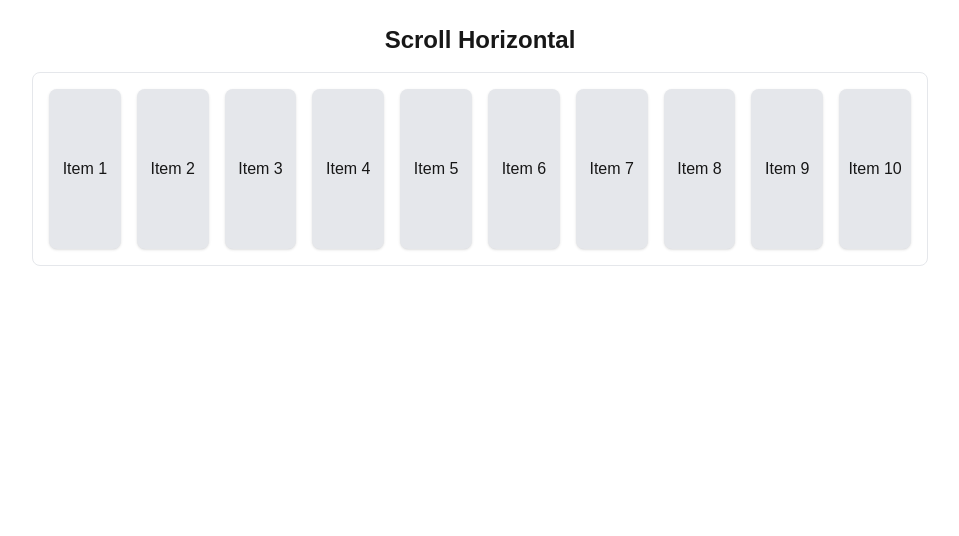
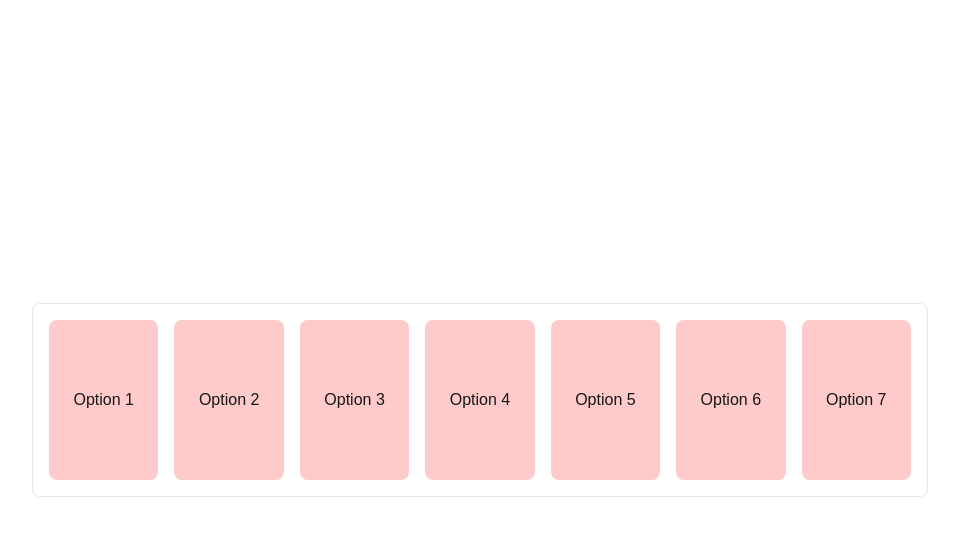
Before and after one commit to CristianTapia/menu, a Next.js app: page /menu in a window 1280 px wide. Shown: the top 536 px of the page, without its empty margins (160-1119 px from the left). Built offline with nearby package versions, Linux system fonts and the light colour scheme.

Commit message:
h-scroll working

```diff
--- a/app/ui/horizontalScroll.tsx
+++ b/app/ui/horizontalScroll.tsx
@@ -1,21 +1,30 @@
 "use client";
 
 export default function HorizontalScroll() {
+  const optionsArray = [
+    "Option 1",
+    "Option 2",
+    "Option 3",
+    "Option 4",
+    "Option 5",
+    "Option 6",
+    "Option 7",
+  ];
+
   return (
-    <div className="h-screen flex flex-col items-center p-6">
-      <h1 className="text-2xl font-bold mb-4">Scroll Horizontal</h1>
+    // <div className="h-screen flex flex-col items-center p-6">
     <div className="w-full max-w-4xl overflow-x-auto whitespace-nowrap border rounded-lg p-4 scrollbar-hide">
       <div className="flex space-x-4">
-          {Array.from({ length: 10 }).map((_, index) => (
+        {optionsArray.map((options) => (
           <div
-              key={index}
-              className="w-40 h-40 flex items-center justify-center bg-gray-200 rounded-lg shadow hover:bg-gray-300 transition"
+            key={options}
+            className="w-40 h-40 flex items-center justify-center bg-red-200 rounded-lg"
           >
-              Item {index + 1}
+            {options}
           </div>
         ))}
       </div>
     </div>
-    </div>
+    // </div>
   );
 }
```
Lines whose indentation alone changed are shown as unchanged.
